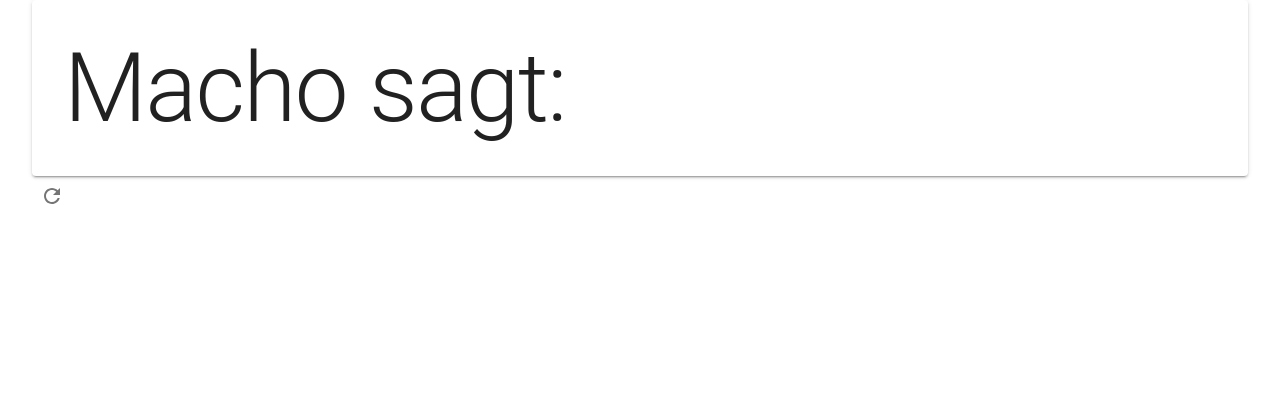
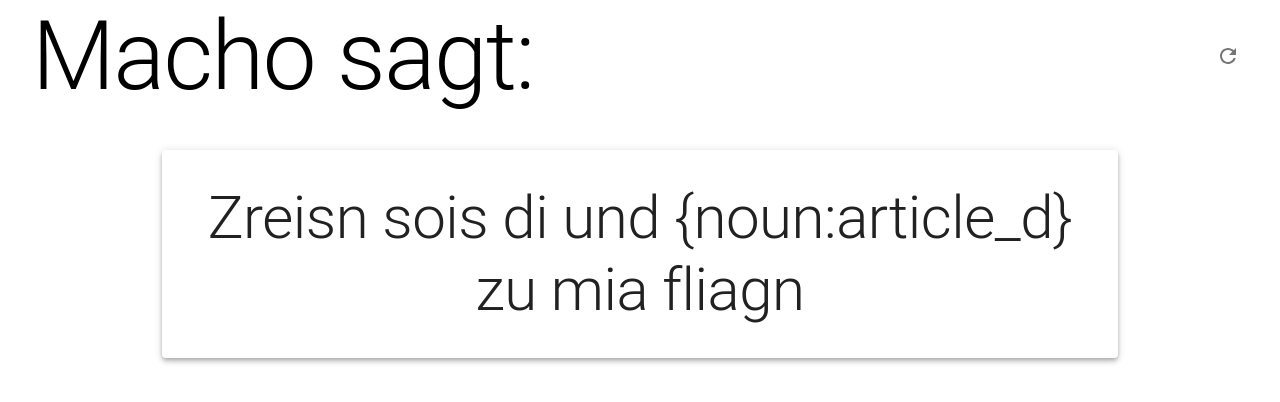
Before and after one commit to dominik-pm/herwigmacho, a Next.js app in the folder macho-phrase-generator/: page / in a window 1280 px wide. Shown: the top 402 px of the page. Built offline with nearby package versions, Linux system fonts and the light colour scheme.

Commit message:
styling upgrade

```diff
--- a/macho-phrase-generator/components/Phrase.js
+++ b/macho-phrase-generator/components/Phrase.js
@@ -1,12 +1,10 @@
 import React from 'react'
-import { Paper, Button, Typography } from '@mui/material'
+import { Paper, Typography } from '@mui/material'
 
-export default function Phrase({text}) {
-  return (
-
-      <Paper elevation={2} sx={{padding: 4}}>
-        <Typography variant="h1">Macho sagt:</Typography>
-        <Typography variant="h2">{text}</Typography>
-      </Paper>
-  )
+export default function Phrase({ text }) {
+    return (
+        <Paper elevation={4} sx={{ padding: 4 }}>
+            <Typography variant="h2">{text}</Typography>
+        </Paper>
+    )
 }
--- a/macho-phrase-generator/pages/index.js
+++ b/macho-phrase-generator/pages/index.js
@@ -1,9 +1,10 @@
 import Head from 'next/head'
 import styles from '../styles/Home.module.css'
-import { Grid, IconButton } from '@mui/material'
+import { Grid, IconButton, Typography } from '@mui/material'
 import RefreshIcon from '@mui/icons-material/Refresh'
 import Phrase from '../components/Phrase'
 import { useEffect, useState } from 'react'
+import Button from '@mui/material/Button'
 
 export default function Home() {
 
@@ -12,7 +13,7 @@ export default function Home() {
 
     useEffect(async () => {
         const response = await fetch("./worddata.json")
-    const jsonData = response.json()
+        const jsonData = await response.json()
 
         setWorddata(jsonData)
     }, [])
@@ -24,7 +25,6 @@ export default function Home() {
 
 
     function generatePhrase() {
-
         const phrases = worddata.phrases
         const nouns = worddata.nouns
 
@@ -42,7 +42,7 @@ export default function Home() {
         console.log(randomPhrase)
         let phrase = 'test'
 
-    setPhrase(phrase)
+        setPhrase(randomPhrase)
     }
 
     return (
@@ -52,16 +52,26 @@ export default function Home() {
                 <meta name="description" content="Macho-Sprüche Generator" />
                 <link rel="icon" href="/favicon.ico" />
             </Head>
-      <Grid container width="100%" direction="column" justifyContent="center">
+            {/* Header */}
+            <Grid container width="100%" alignItems="center" justifyContent="space-between" marginBottom={4}>
                 <Grid item>
-          <Phrase text={phrase}></Phrase>
+                    <Typography variant="h1">Macho sagt:</Typography>
                 </Grid>
-        <Grid item>
+                <Grid item justifySelf="flex-end">
                     <IconButton onClick={generatePhrase}>
                         <RefreshIcon />
                     </IconButton>
                 </Grid>
             </Grid>
+
+            {/* Phrase Container */}
+            <Grid container width="100%" direction="column" alignItems="center">
+                <Grid item width="80%">
+                    <Button onClick={generatePhrase} sx={{textTransform: 'none'}}>
+                        <Phrase text={phrase}></Phrase>
+                    </Button>
+                </Grid>
+            </Grid>
         </div>
     )
 }
```
Lines whose indentation alone changed are shown as unchanged.
